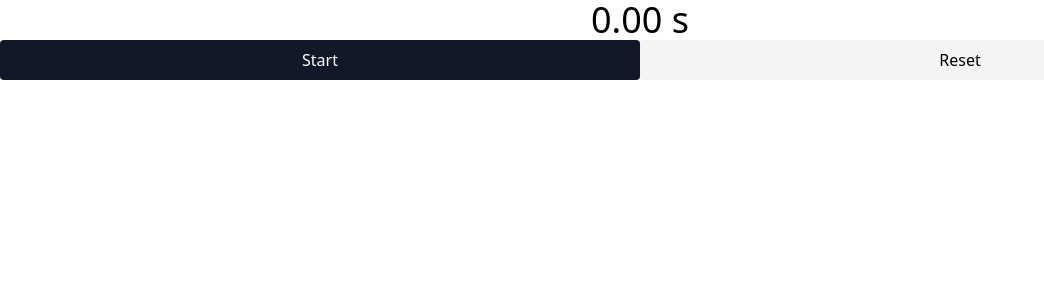
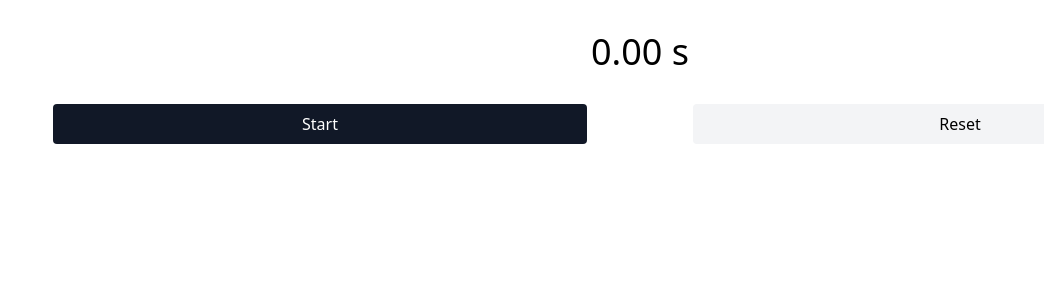
Before and after one commit to rmuraix/stopwatch, a React (Vite) app: page / in a window 1280 px wide. Shown: the top 300 px of the page, without its empty margins (0-1044 px from the left). Built offline with nearby package versions, Linux system fonts and the light colour scheme.

Commit message:
Fix style

```diff
--- a/src/App.tsx
+++ b/src/App.tsx
@@ -32,21 +32,26 @@ function App() {
   return (
     <>
       <div className="md:container md:mx-auto">
-        <div className="text-center text-4xl">{(time / 1000).toFixed(2)} s</div>
-        <div className="flex flex-row">
+        <div className="py-8 text-center text-4xl">
+          {(time / 1000).toFixed(2)} s
+        </div>
+        <div className="flex flex-row text-center">
+          <div className="flex-1">
             <button
               onClick={handleStartStop}
-            className="flex-1 rounded bg-gray-900 py-2 text-white hover:bg-gray-800"
+              className="w-5/6 rounded bg-gray-900 py-2 text-white hover:bg-gray-800"
             >
               {buttonText}
             </button>
-
+          </div>
+          <div className="flex-1">
             <button
               onClick={handleReset}
-            className="flex-1 rounded bg-gray-100 py-2 text-black hover:bg-gray-50"
+              className="w-5/6 rounded bg-gray-100 py-2 text-black hover:bg-gray-50"
             >
               Reset
             </button>
+          </div>
         </div>
       </div>
     </>
```
Lines whose indentation alone changed are shown as unchanged.
